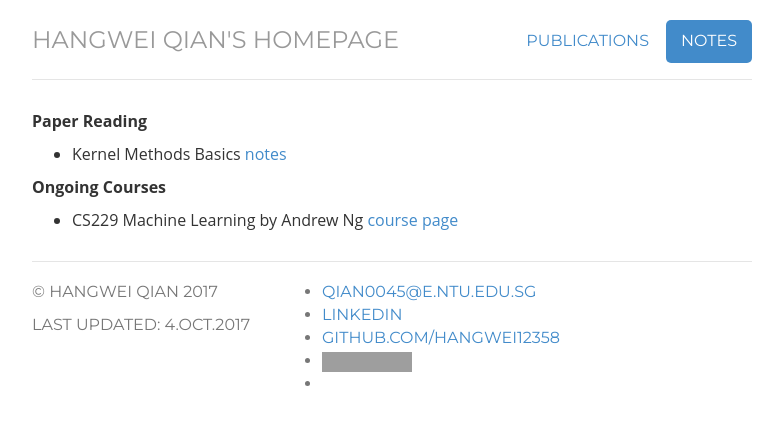
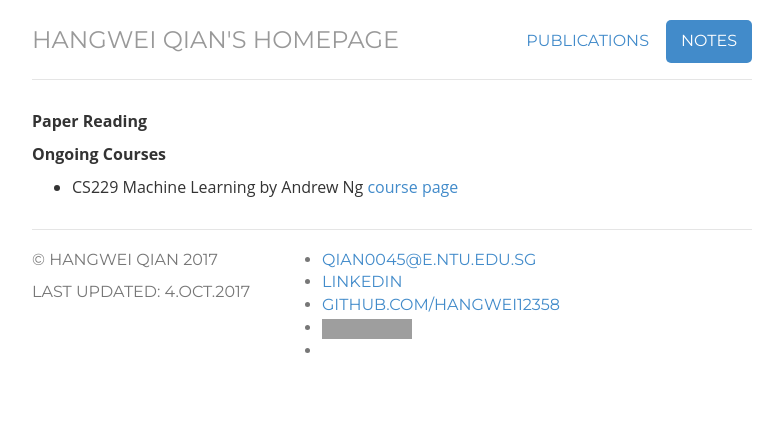
Before and after one commit to Hangwei12358/Hangwei12358.github.io, a Jekyll site: the page built from notes/index.html, in a window 1280 px wide. Shown: the top 425 px of the page, without its empty margins (248-1031 px from the left). Built offline with Jekyll 4.4.1, drawn with Linux system fonts in a browser that asks for light colours; grey boxes are pictures that could not be loaded.

Commit message:
Update index.html

```diff
--- a/notes/index.html
+++ b/notes/index.html
@@ -8,7 +8,7 @@ notes: active
 {% include post-list.html %}
 <p><dt>Paper Reading</dt></p>
 <ul>
-   <li> Kernel Methods Basics <a href= "kernel_basics.pdf" target="_blank">notes</a></li>
+   <!-- <li> Kernel Methods Basics <a href= "kernel_basics.pdf" target="_blank">notes</a></li> -->
     <!-- <a href="test.pdf" class="btn btn-default pull-right" title="Download CV as PDF">Download CV</a> -->
 </ul>
 <p><dt>Ongoing Courses</dt></p>
```
